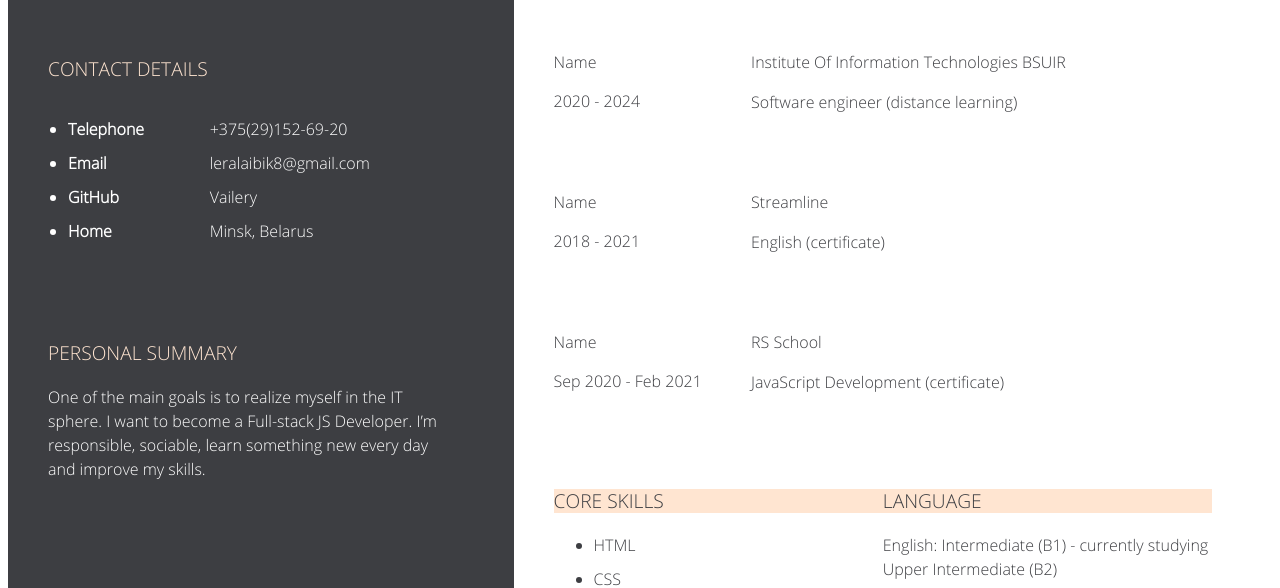
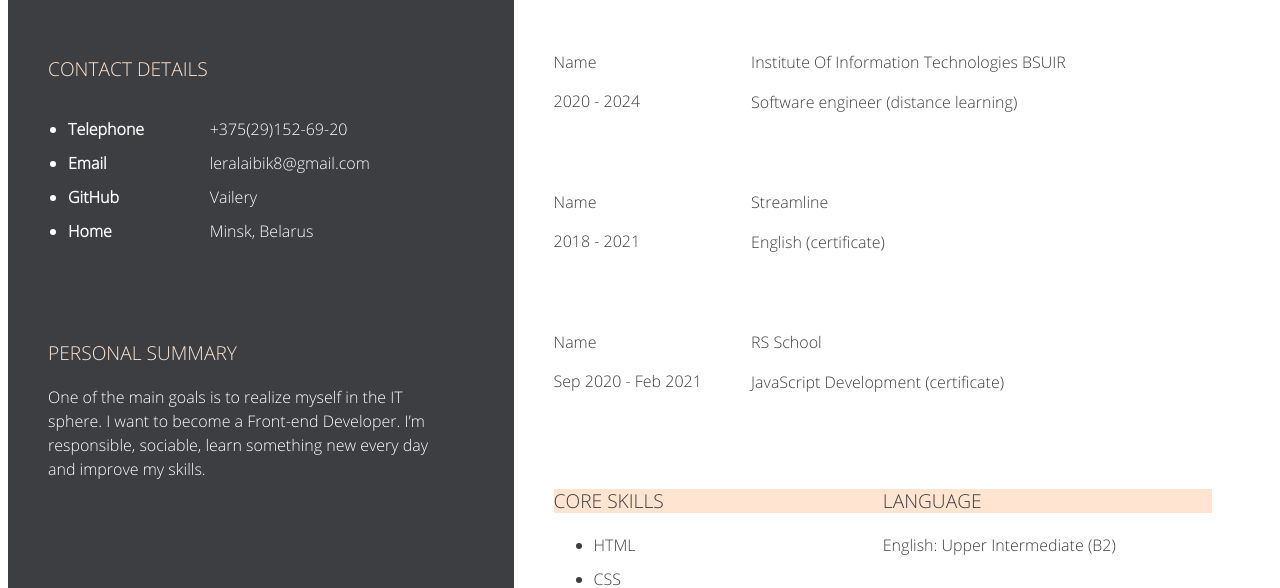
Before and after one commit to Vailery/CV, a plain HTML site: page CV/index.html in a window 1280 px wide. Shown: the part 221-809 px from the top of the page. Drawn offline with Linux system fonts and the light colour scheme.

Commit message:
feat: update info
 update information

```diff
--- a/CV/index.html
+++ b/CV/index.html
@@ -43,7 +43,7 @@
 
                 <div class="contact-presentation">
                     <h3 class="experience-title">Personal Summary</h3>
-                    <p>One of the main goals is to realize myself in the IT sphere. I want to become a Full-stack JS Developer. I’m responsible, sociable, learn something new every day and improve my skills. </p>
+                    <p>One of the main goals is to realize myself in the IT sphere. I want to become a Front-end Developer. I’m responsible, sociable, learn something new every day and improve my skills. </p>
                 </div>
             </div>
         </section>
@@ -119,7 +119,7 @@
 
                 <div class="section-wrapper clearfix">
                     <h3 class="section-title">Language</h3>
-                    <p>English: Intermediate (B1) - currently studying Upper Intermediate (B2)</p>
+                    <p>English: Upper Intermediate (B2)</p>
                 </div>
 
                 <div class="section-wrapper clearfix">
```
